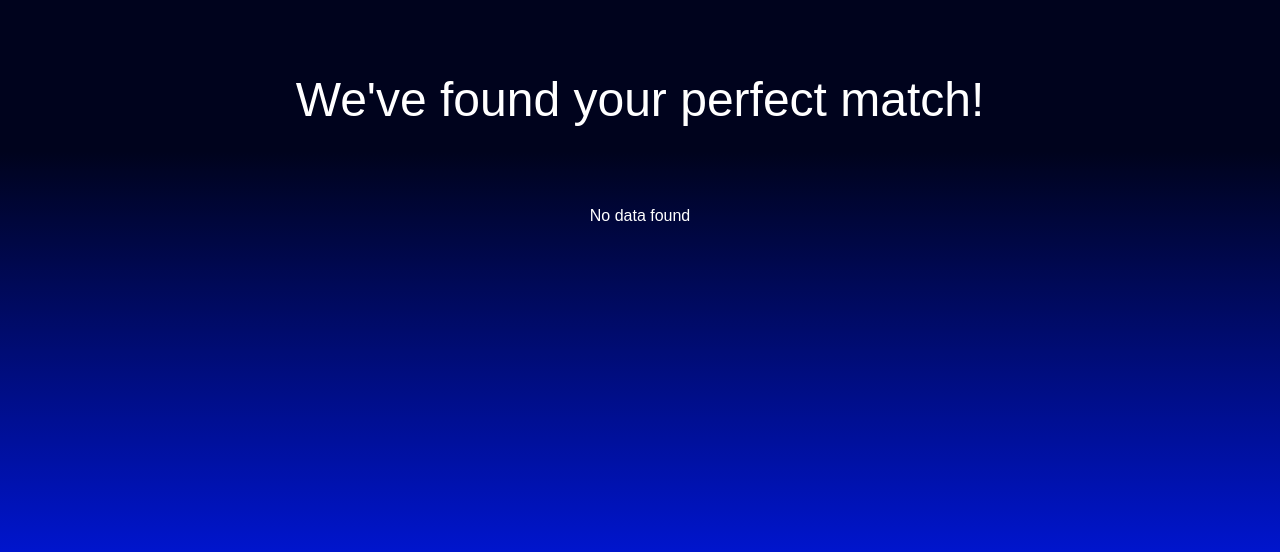
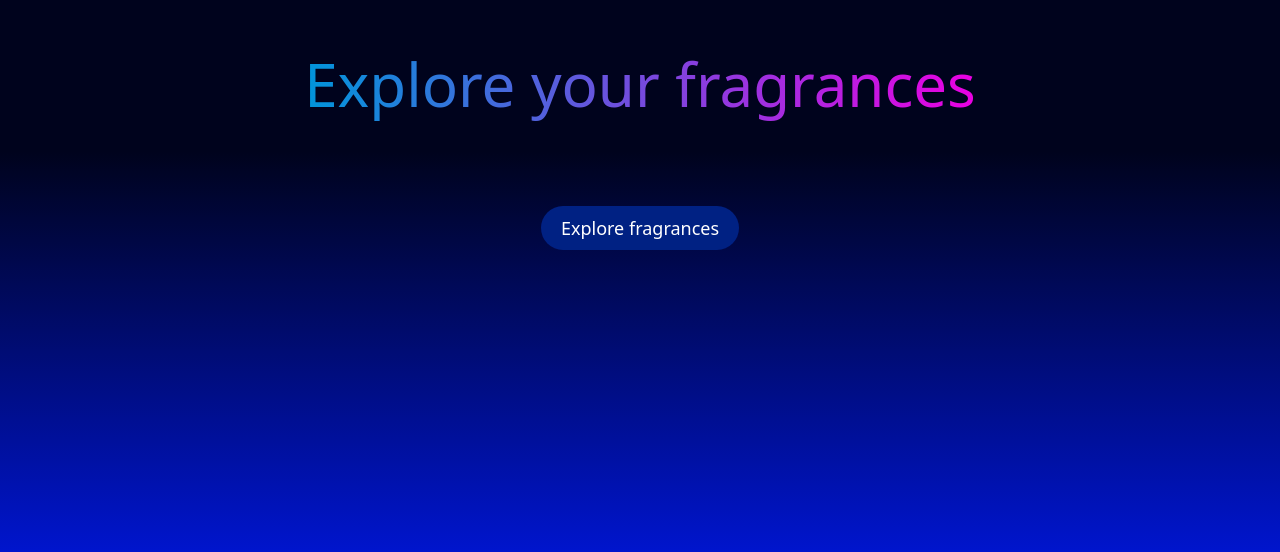
Before and after one commit to Peter-Brink/Fragrance-Finder, a Next.js app: page /results in a window 1280 px wide. Shown: the part 248-800 px from the top of the page. Built offline with nearby package versions, Linux system fonts and the light colour scheme; a web font is replaced by a local one.

Commit message:
Brought together landing and results sections.

```diff
--- a/src/app/results/page.js
+++ b/src/app/results/page.js
@@ -1,30 +1,64 @@
 "use client";
 import { useEffect, useState } from "react";
+import ResultSection from "./result-section";
+import LandingSection from "./landing-section";
 
 const ResultsPage = () => {
-  const [isVisible, setIsVisible] = useState(false);
-  const [data, setData] = useState(null);
+  const [overview, setOverview] = useState("");
+  const [fragrances, setFragrances] = useState([]);
+  const [currentSection, setCurrentSection] = useState(0);
+  const [fade, setFade] = useState(false);
+
+  const handleFade = () => {
+    setFade(false);
+    setTimeout(() => {
+      setCurrentSection(1);
+      setFade(true);
+    }, 500);
+  };
 
   useEffect(() => {
-    setIsVisible(true);
+    setFade(true);
     const storedData = localStorage.getItem("resultsData");
-    if (storedData) setData(JSON.parse(storedData));
+    if (storedData) {
+      console.log(storedData);
+      const data = JSON.parse(storedData);
+      setOverview(data.overview);
+      setFragrances(data.fragrances);
+    }
   }, []);
 
   return (
-    <section className="section bg-gradient-to-b from-myNavy via-myNavy to-myBlue text-white snap-start">
+    <div className="h-screen bg-white font-sans overflow-hidden bg-gradient-to-b from-myNavy via-myNavy to-myBlue">
+      <div>
+        <LandingSection
+          overview={overview}
+          onClick={handleFade}
+          className={`transition-opacity duration-1000 ease-in-out ${
+            fade && currentSection == 0 ? "opacity-100" : "opacity-0"
+          }`}
+        />
+      </div>
       <div
-        className={`w-[100vw] h-[100vh] flex flex-col items-center justify-center transition-opacity duration-1000 ease-in-out ${
-          isVisible ? "opacity-100" : "opacity-0"
+        className={`absolute inset-0 transition-opacity duration-[1500ms] ease-in-out ${
+          fade && currentSection == 1 ? "opacity-100 z-10" : "opacity-0 z-[-10]"
         }`}
       >
-        <h1 className="text-5xl font-light mb-20">We've found your perfect match!</h1>
-        <p className="max-w-[1200px]">
-        { data ? JSON.stringify(data, null, 2) : "No data found" }
-        </p>
-        {/* Display your results data here */}
+        {currentSection == 1 && fragrances.length > 0 && (
+          <div>
+            {fragrances.map((fragrance, index) => {
+              return (
+                <ResultSection
+                  key={index}
+                  fragrance={fragrance}
+                  sectionIndex={index + 1}
+                />
+              );
+            })}
+          </div>
+        )}
       </div>
-    </section>
+    </div>
   );
 };
 
```
